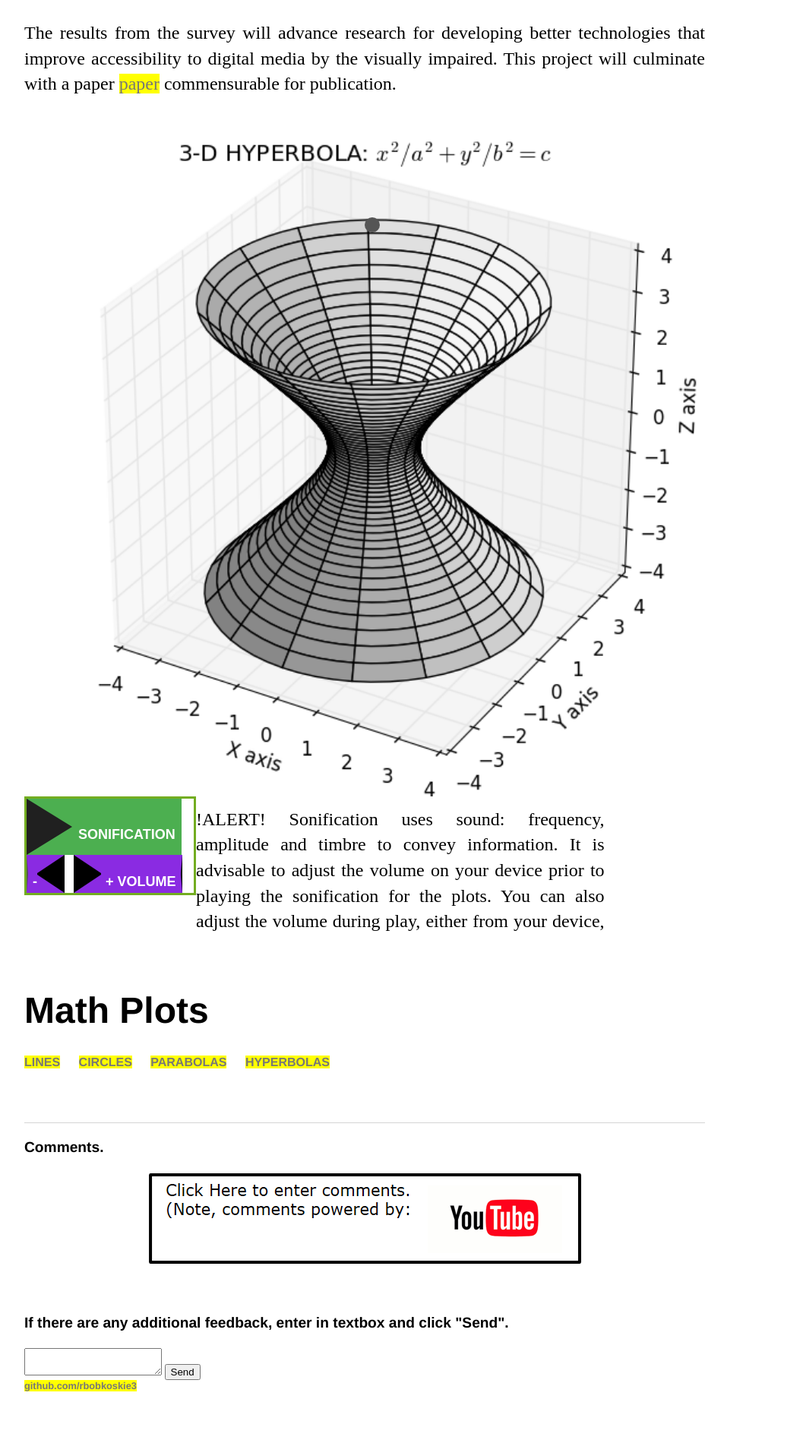
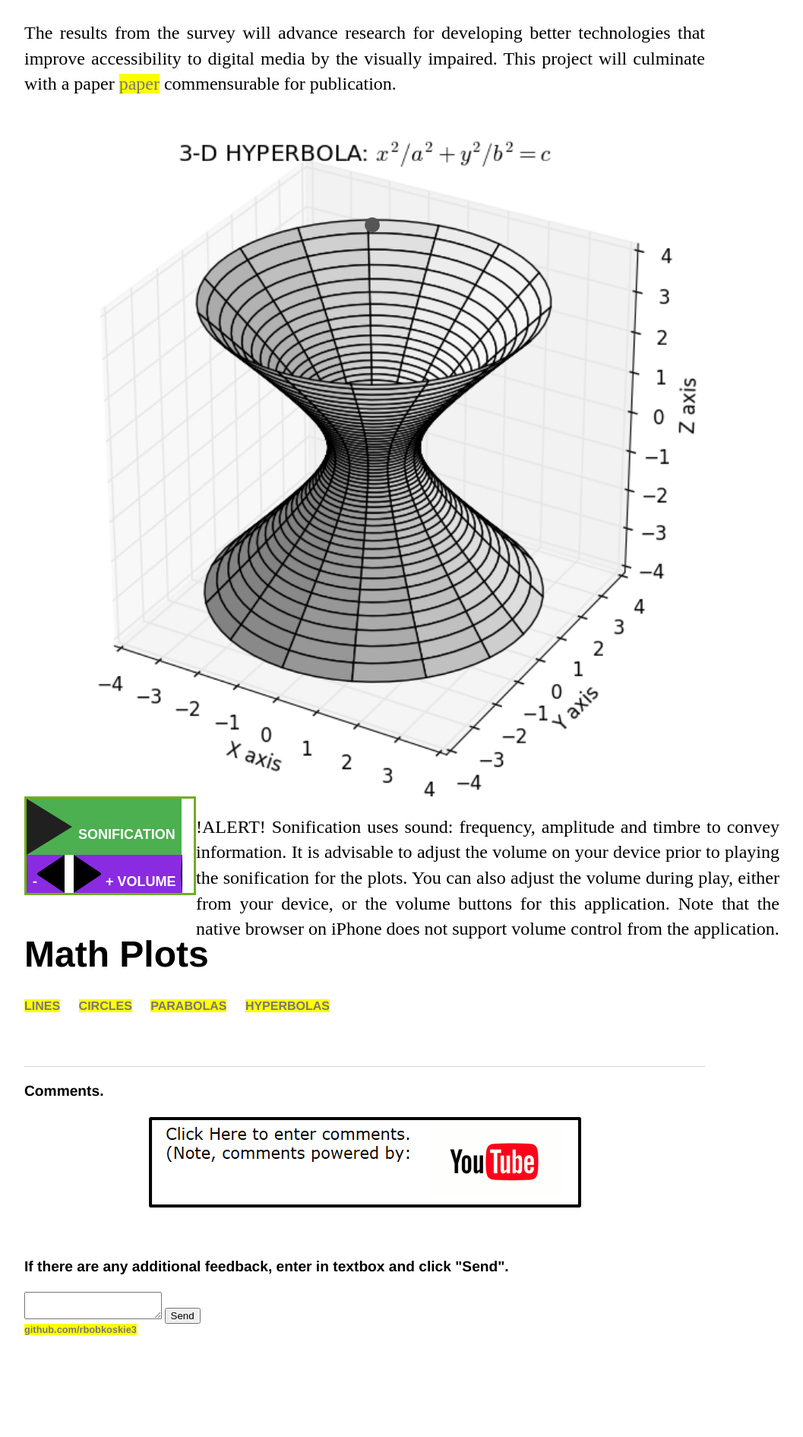
Before and after one commit to rbobkoskie3/rbobkoskie3.github.io, a Jekyll site: the page built from index.html, in a window 1280 px wide. Shown: the part 695-2586 px from the top of the page at 76% size, without its empty margins (160-1217 px from the left). Built offline with Jekyll 4.4.1, drawn with Linux system fonts in a browser that asks for light colours; after the commit the page ends 2512 px from its top, so only the background shows below that.

Commit message:
Add files via upload

```diff
--- a/index.html
+++ b/index.html
@@ -283,9 +283,8 @@
             height: 200px;
             display:inline-block;
             // float:left;
-            top: -10px;
-            position:relative;
-            // position:absolute;
+            //position:relative;
+            position:absolute;
             overflow-y: scroll;
             // padding: 0px 10px 0px 10px;
             // border: 3px solid #73AD21;
@@ -347,6 +346,7 @@
                 Note that the native browser on iPhone does not support volume control from the application.
             </p></div>
         </div>
+        <br style="clear:both" />
 
         <script>
             var playButton = document.getElementById("playButton")
```
